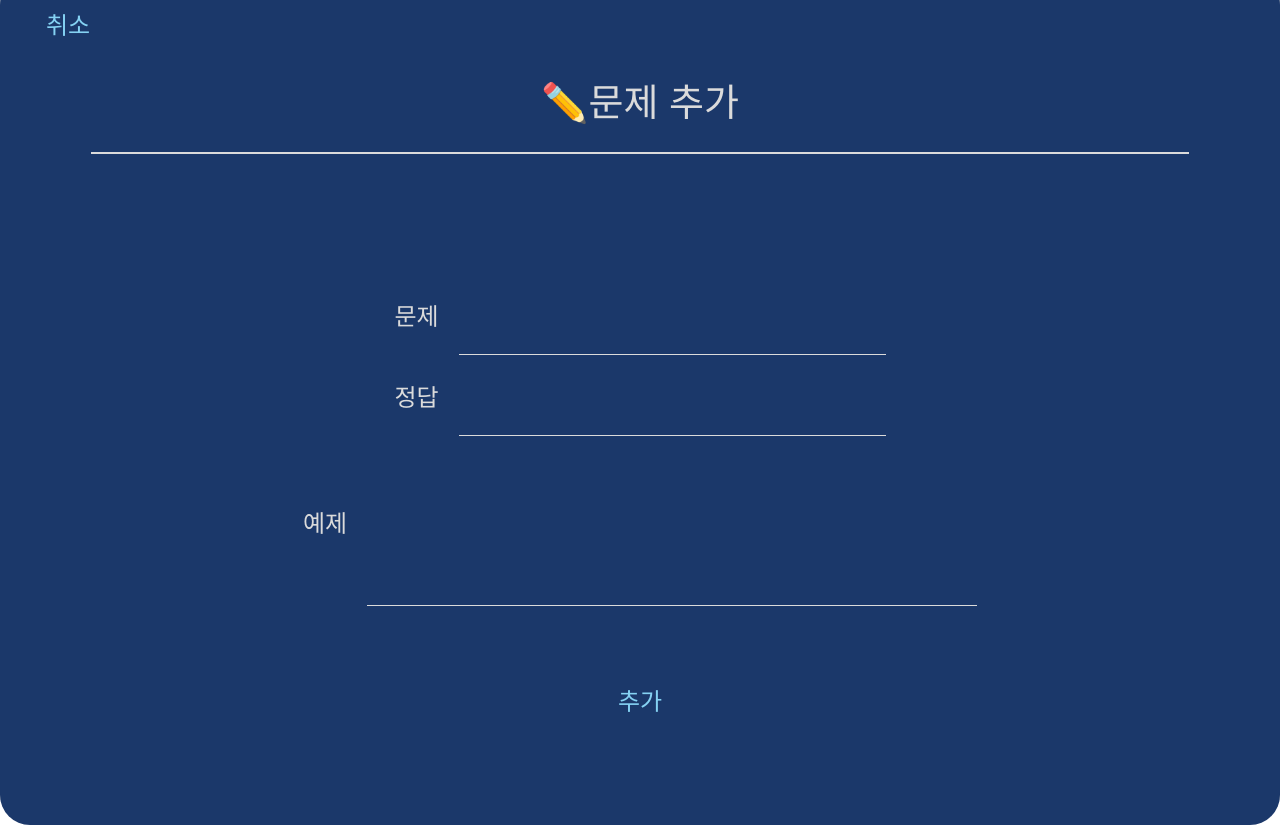
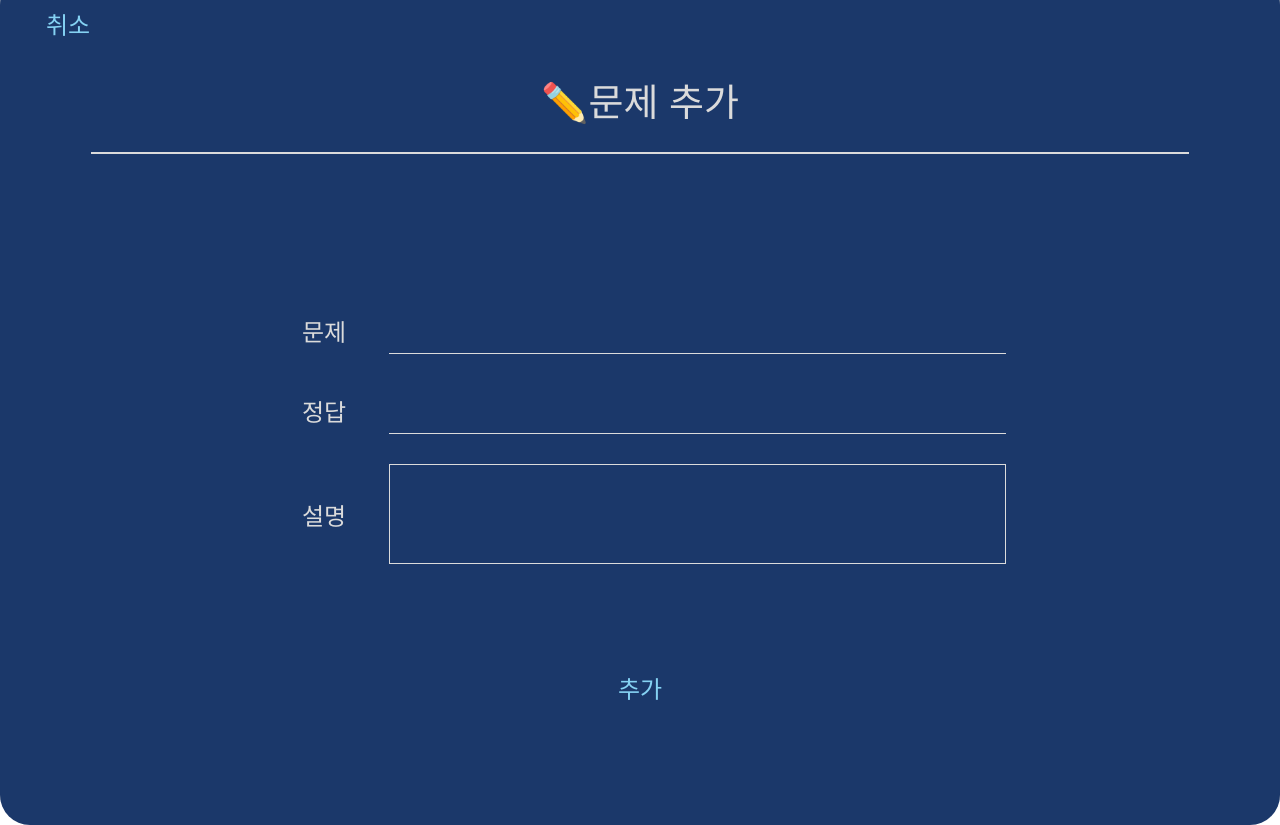
Before and after one commit to burgundy02/subProject_memoNote, a React (Create React App) app in the folder front/: page /memo/add in a window 1280 px wide. Built offline with nearby package versions, Linux system fonts and the light colour scheme.

Commit message:
추가페이지 디자인 수정

```diff
--- a/front/src/pages/AddPage/AddPage.jsx
+++ b/front/src/pages/AddPage/AddPage.jsx
@@ -67,23 +67,17 @@ function AddPage(props) {
                 <h4>✏️문제 추가</h4>
             </div>
             <div css={s.box}>
-                <div css={s.inputBox1}>
+                <div css={s.inputSection}>
                     <span>문제</span>
-                    <div>
-                        <input name='quest' type="text" onChange={handleInputOnChnage} value={questionInput.quest} />
-                    </div>
+                    <input name='quest' type="text" onChange={handleInputOnChnage} value={questionInput.quest} />
                 </div>
-                <div css={s.inputBox1}>
+                <div css={s.inputSection}>
                     <span>정답</span>
-                    <div>
-                        <input name='answer' type="text" onChange={handleInputOnChnage} value={questionInput.answer} />
-                    </div>
+                    <input name='answer' type="text" onChange={handleInputOnChnage} value={questionInput.answer} />
                 </div>
                 <div css={s.inputBox2}>
-                    <span>예제</span>
-                    <div>
-                        <textarea name='explainMemo' onChange={handleInputOnChnage} value={questionInput.explainMemo} />
-                    </div>
+                    <span>설명</span>
+                    <textarea name='explainMemo' onChange={handleInputOnChnage} value={questionInput.explainMemo} />
                 </div>
             </div>
             <div>
--- a/front/src/pages/AddPage/style.js
+++ b/front/src/pages/AddPage/style.js
@@ -42,67 +42,104 @@ export const box = css`
     align-items: center;
     margin: 100px 0px 50px;
     padding: 20px;
-    width: 100%;
+    width: 80%;
 `;
 
-export const inputBox1 = css`
+// export const inputBox1 = css`
+//     display: flex;
+//     justify-content: center;
+//     width: 100%;
+//     height: 85%;
+
+//     & > span {
+//         box-sizing: border-box;
+//         font-size: 24px;
+//         margin: auto 0;
+//         cursor: default;
+//     }
+
+//     & > div {
+//         box-sizing: border-box;
+//         border-bottom: 1px solid #dbdbdb;
+//         margin-left: 20px;
+//         width: 35%;
+
+//         & > input {
+//             box-sizing: border-box;
+//             border: none;
+//             padding: 30px;
+//             width: 100%;
+//             height: 80px;
+//             outline: none;
+//             font-size: 24px;
+//             color: #dbdbdb;
+//             background-color: #1b386a;
+//         }
+//     }
+// `;
+
+export const inputSection = css`
+    display: flex;
+    box-sizing: border-box;
+    align-items: flex-end;
+    font-size: 24px;
+    /* padding: 0 50px; */
+    width: 75%;
+    height: 80px;
+    &>span{
+        min-width: 100px;
+        width: 100px;
+        padding: 0;
+        margin: 0 15px 0 0 ;
+        border: 0;
         display: flex;
         justify-content: center;
+        align-items: center;
+        font-size: 24px;
+        line-height: 1.7;
+    }
+    &>input {
+        box-sizing: border-box;
+        height: 40px;
+        border: none;
+        outline: none;
+        color: #dbdbdb;
         width: 100%;
-    height: 85%;
+        font-size: 24px;
+        background-color: #1b386a;
+        border-bottom: 1px solid #dbdbdb;
+
+        &:focus{
+            border-bottom: 2px solid #dbdbdb;
+        }
+    }
+
+`;
+
+export const inputBox2 = css`
+    box-sizing: border-box;
+    display: flex;
+    justify-content: center;
+    width: 75%;
+    /* height: 80px; */
 
     & > span {
         box-sizing: border-box;
+        display: flex;
+        justify-content: center;
+        align-items: center;
+        width: 100px;
         font-size: 24px;
-        margin: auto 0;
+        margin: 0 15px 0 0;
         cursor: default;
     }
 
-    & > div {
-        box-sizing: border-box;
-        border-bottom: 1px solid #dbdbdb;
-        margin-left: 20px;
-        width: 35%;
-
-        & > input {
-            box-sizing: border-box;
-            border: none;
-            padding: 30px;
-            width: 100%;
-            height: 80px;
-            outline: none;
-            font-size: 24px;
-            color: #dbdbdb;
-            background-color: #1b386a;
-        }
-    }
-`;
-
-export const inputBox2 = css`
-    display: flex;
-    justify-content: center;
-    width: 100%;
-    height: 85%;
-
-    & > span {
-        box-sizing: border-box;
-        font-size: 24px;
-        margin: auto 0;
-        cursor: default;
-    }
-
-    & > div {
-        box-sizing: border-box;
-        border-bottom: 1px solid #dbdbdb;
-        margin-left: 20px;
-        width: 50%;
-
     & > textarea {
         box-sizing: border-box;
-            border: none;
+        border: 1px solid #dbdbdb;
         margin: 30px 0px;
         padding: 30px;
-            width: 100%;
+        flex-grow: 1;
         height: 100px;
         outline: none;
         font-size: 24px;
@@ -114,6 +151,8 @@ export const inputBox2 = css`
         &::-webkit-scrollbar {
             display: none;
         }
+        &:focus{
+            border: 2px solid #dbdbdb;
         }
     }
 `;
```
Lines whose indentation alone changed are shown as unchanged.
